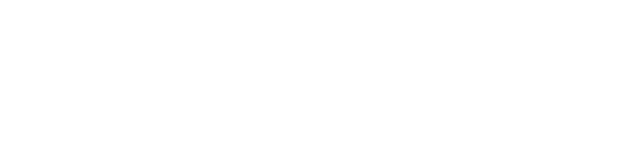
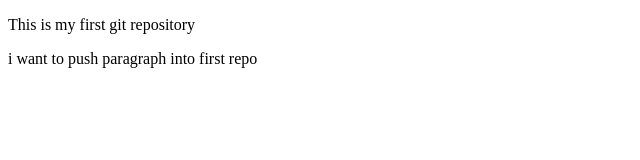
Before and after one commit to kmdripon1991/my-first-blog-repo, a plain HTML site: page index.html in a window 1280 px wide. Shown: the whole page, without its empty margins (0-640 px from the left). Drawn offline with Linux system fonts and the light colour scheme.

Commit message:
push paragraph

```diff
--- a/index.html
+++ b/index.html
@@ -7,6 +7,7 @@
     <title>My First Blog Github Repo</title>
 </head>
 <body>
-
+    <p>This is my first git repository</p>
+    <p>i want to push paragraph into first repo</p>
 </body>
 </html>
```
